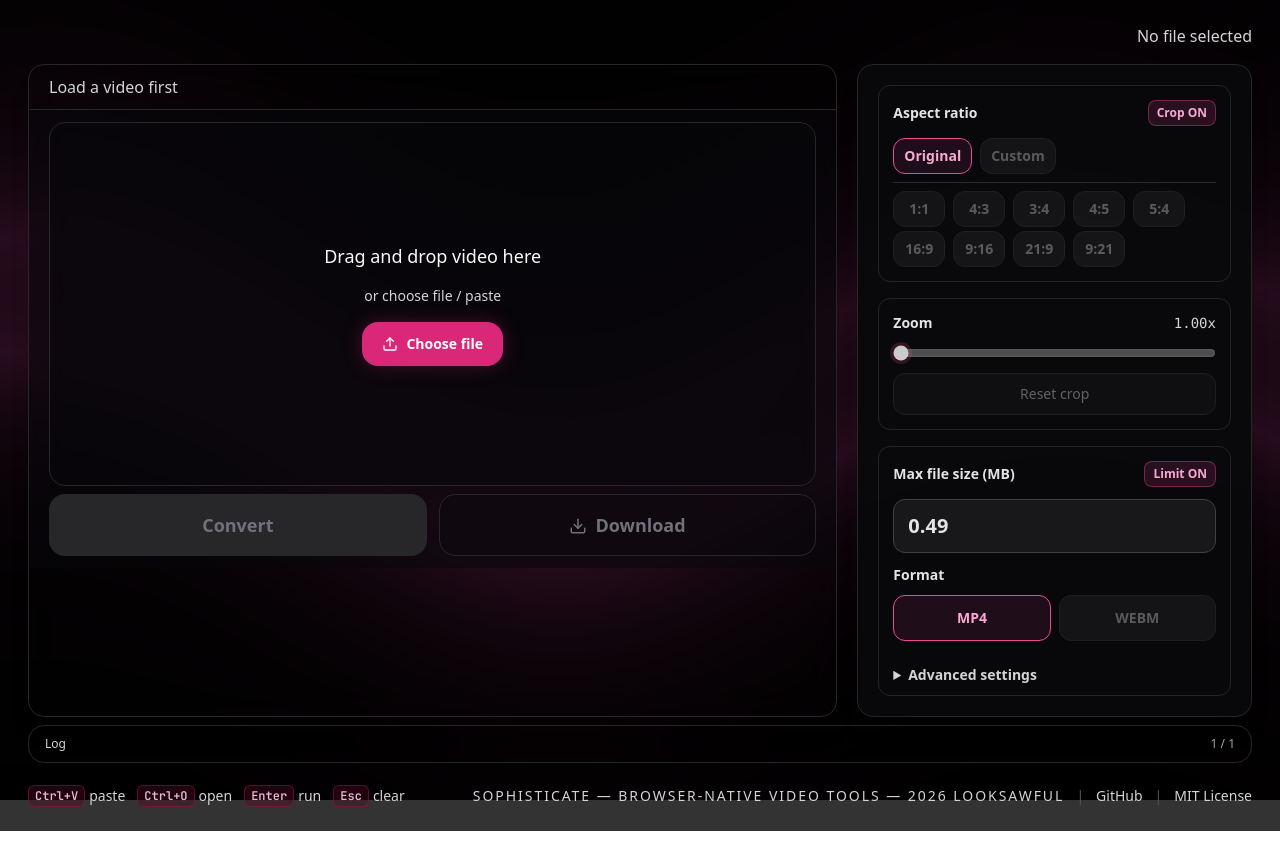
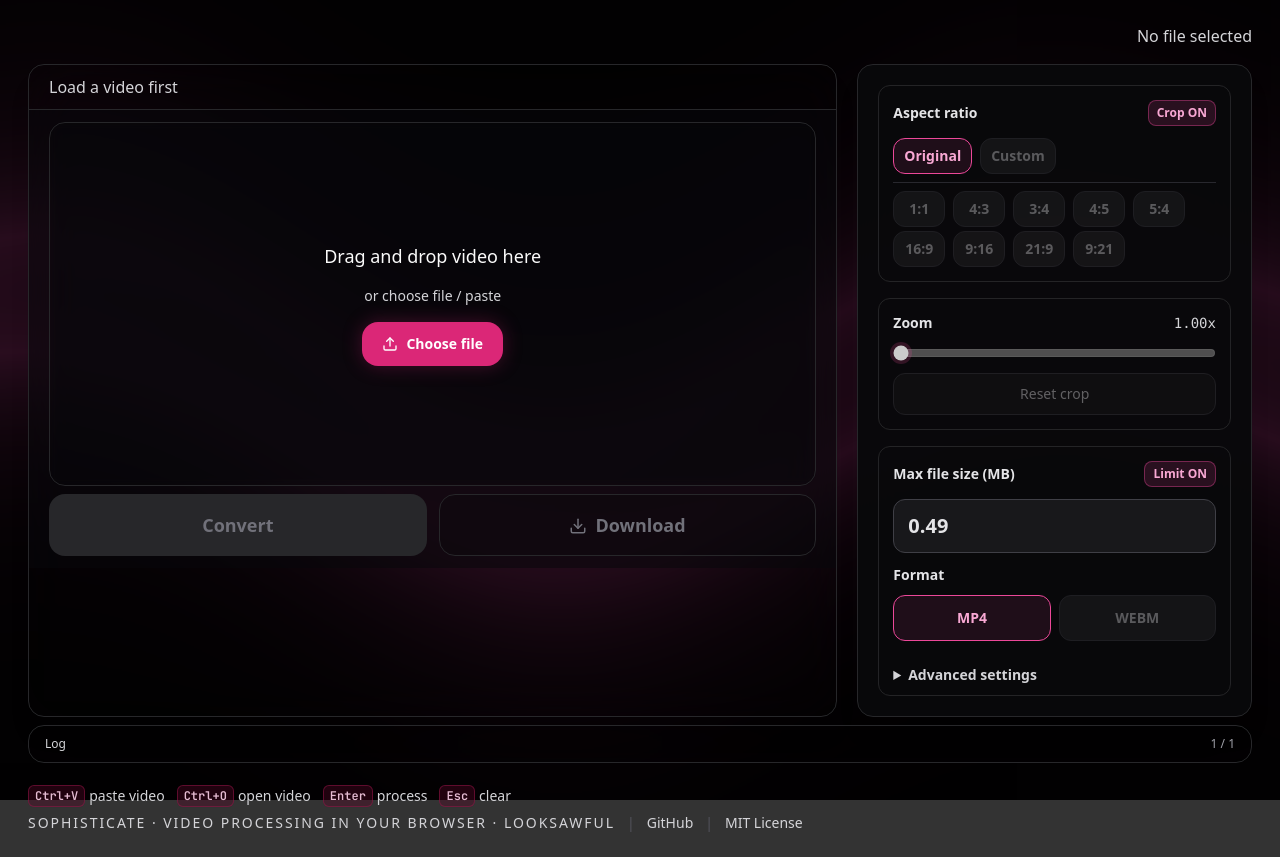
Before and after one commit to looksawful/sophisticate, a Next.js app: page / in a window 1280 px wide. Before the commit the page ends 831 px from the top, so only its background shows below. Built offline with nearby package versions, Linux system fonts and the light colour scheme.

Commit message:
copy: clarify footer actions and product description

```diff
--- a/src/components/sophisticate/AppFooter.tsx
+++ b/src/components/sophisticate/AppFooter.tsx
@@ -16,19 +16,19 @@ export const AppFooter = memo(function AppFooter() {
           <kbd className="px-1.5 py-0.5 rounded-md bg-pink-950/40 border border-pink-800/50 text-pink-200/90 text-xs font-semibold shadow-sm">
             Ctrl+V
           </kbd>{" "}
-          paste
+          paste video
         </span>
         <span className="flex items-center gap-1">
           <kbd className="px-1.5 py-0.5 rounded-md bg-pink-950/40 border border-pink-800/50 text-pink-200/90 text-xs font-semibold shadow-sm">
             Ctrl+O
           </kbd>{" "}
-          open
+          open video
         </span>
         <span className="flex items-center gap-1">
           <kbd className="px-1.5 py-0.5 rounded-md bg-pink-950/40 border border-pink-800/50 text-pink-200/90 text-xs font-semibold shadow-sm">
             Enter
           </kbd>{" "}
-          run
+          process
         </span>
         <span className="flex items-center gap-1">
           <kbd className="px-1.5 py-0.5 rounded-md bg-pink-950/40 border border-pink-800/50 text-pink-200/90 text-xs font-semibold shadow-sm">
@@ -39,7 +39,7 @@ export const AppFooter = memo(function AppFooter() {
       </div>
 
       <div className="flex flex-wrap items-center gap-3">
-        <span className="tracking-[0.14em] uppercase">Sophisticate — browser-native video tools — 2026 looksawful</span>
+        <span className="tracking-[0.14em] uppercase">Sophisticate · video processing in your browser · looksawful</span>
         <span className="text-zinc-600">|</span>
         <a className="hover:text-zinc-100 transition" href={repoUrl} target="_blank" rel="noreferrer">
           GitHub
```
